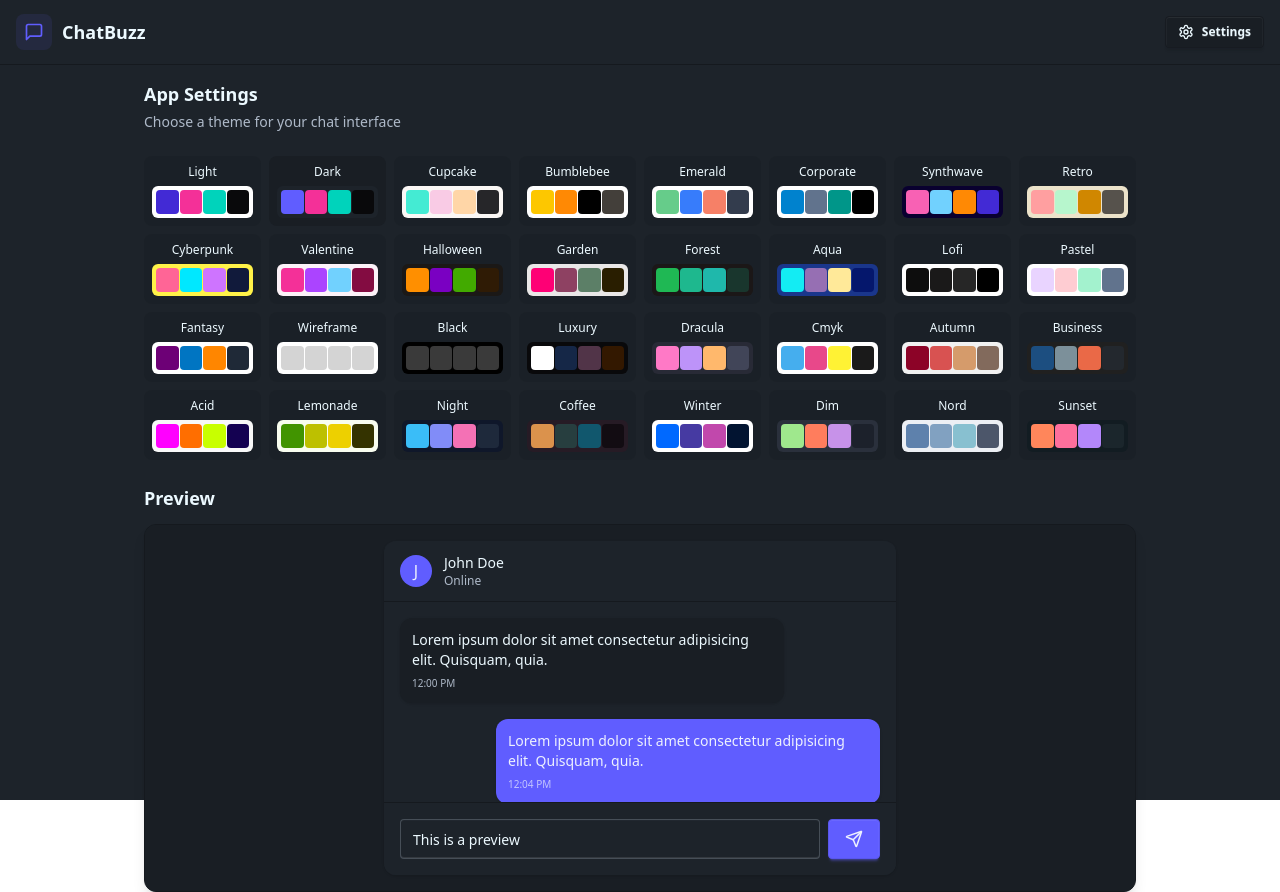
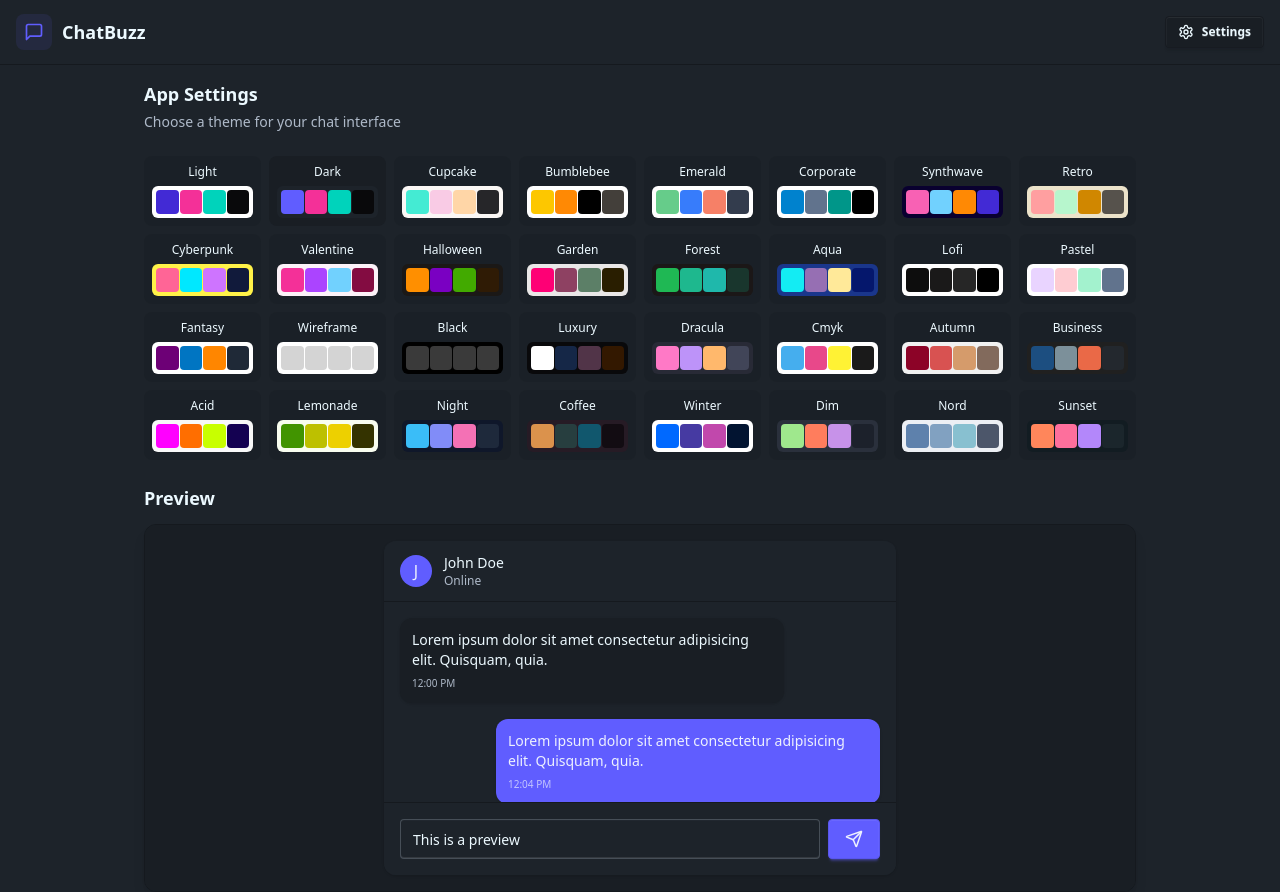
Before and after one commit to emirozder/mern-chat-app, a React (Vite) app in the folder frontend/: page /settings in a window 1280 px wide. Built offline with nearby package versions, Linux system fonts and the light colour scheme; no server answers.

Commit message:
fix: ui fixes

```diff
--- a/frontend/src/pages/LoginPage.jsx
+++ b/frontend/src/pages/LoginPage.jsx
@@ -22,7 +22,7 @@
     }
   };
   return (
-    <div className="min-h-screen grid lg:grid-cols-2">
+    <div className="min-h-screen grid lg:grid-cols-2 lg:mt-8">
       {/* LEFT (TOP FOR MOBILE) SECTION */}
       <div className="flex flex-col justify-center items-center p-6 sm:p-12">
         <div className="w-full max-w-md space-y-8">
--- a/frontend/src/pages/ProfilePage.jsx
+++ b/frontend/src/pages/ProfilePage.jsx
@@ -28,7 +28,7 @@
   };
 
   return (
-    <div className="h-screen pt-20">
+    <div className="min-h-screen pt-20">
       <div className="max-w-2xl mx-auto p-4 py-8">
         <div className="bg-base-300 rounded-xl p-6 space-y-8">
           <h1 className="text-2xl font-semibold text-center">Profile</h1>
--- a/frontend/src/pages/SettingsPage.jsx
+++ b/frontend/src/pages/SettingsPage.jsx
@@ -5,7 +5,7 @@
 const SettingsPage = () => {
   const { theme, setTheme } = useThemeStore();
   return (
-    <div className="h-screen container mx-auto px-4 pt-20 max-w-5xl">
+    <div className="min-h-screen container mx-auto px-4 pt-20 max-w-5xl">
       <div className="space-y-6">
         <div className="flex flex-col gap-1">
           <h1 className="text-lg font-semibold">App Settings</h1>
```
